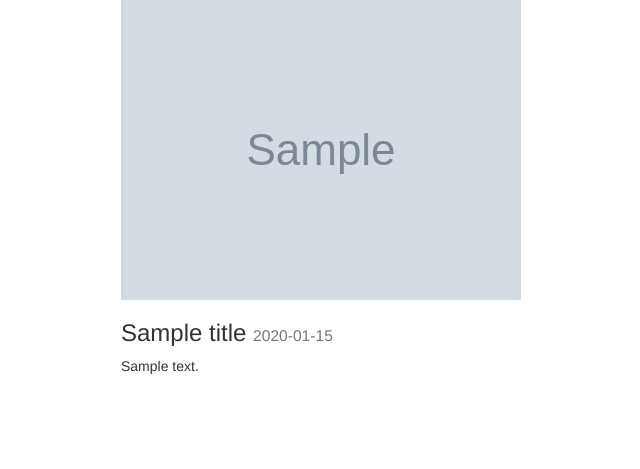
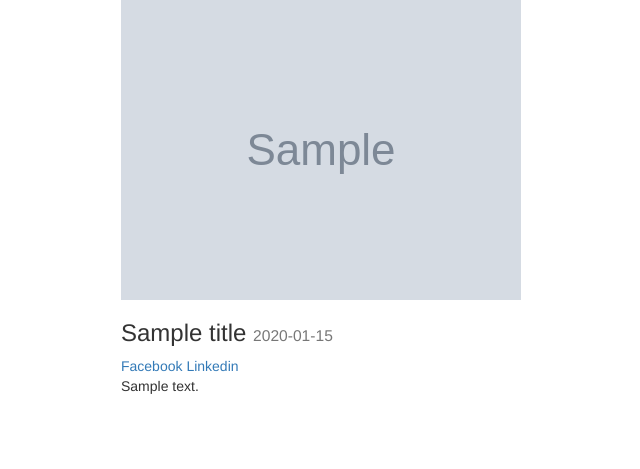
Before and after one commit to ririyad/djangoblog, a Django app: template src/templates/post_detail.html in a window 1280 px wide. Shown: the top 469 px of the page, without its empty margins (249-889 px from the left). Run offline with Django 3.2, Linux system fonts and the light colour scheme; the template is opened without the code that fills it: most values are stand-ins (such as "Sample title", 1, 10 or a date in 2020); grey boxes marked "Sample" are stand-in pictures; parts of the project's set-up code (start-up, migrations or seed data) failed here and were passed over; some libraries are stand-ins or nearby versions.

Commit message:
upto 30 (ignored 29)

```diff
--- a/src/posts/views.py
+++ b/src/posts/views.py
@@ -1,3 +1,4 @@
+from urllib import  quote_plus
 from django.contrib import messages
 from django.core.paginator import Paginator, EmptyPage, PageNotAnInteger
 from django.shortcuts import render
@@ -29,9 +30,11 @@ def post_create(request):
 def post_detail(request, id=None): # retrieve
     # instance = Post.objects.get(id=1)
     instance = get_object_or_404(Post, id=id)
+    share_string = quote_plus(instance.content)
     context = {
         "title": instance.title,
         "instance": instance,
+        "share_string": share_string,
     }
     return render(request, "post_detail.html", context)
 
--- a/src/templates/post_detail.html
+++ b/src/templates/post_detail.html
@@ -8,8 +8,17 @@
     {% endif %}
 
     <h3> {{ title }} <small>{{ instance.timestmp }}</small></h3>
+
+    <a href="https://www.facebook.com/sharer/sharer.php?u={{ request.build_absolute_uri}}m/">
+Facebook
+    </a>
+
+    <a href="https://www.linkedin.com/shareArticle?mini=true&url={{ request.build_absolute_uri}}&title={{ instance.title }}&summary={{ share_string}}&source={{ request.build_absolute_uri}}">
+Linkedin
+    </a>
   {{ instance.content| linebreaks }}<br/>
-<br/>
-  </div>
+
+    </div>
+
 
 {% endblock content %}
```
